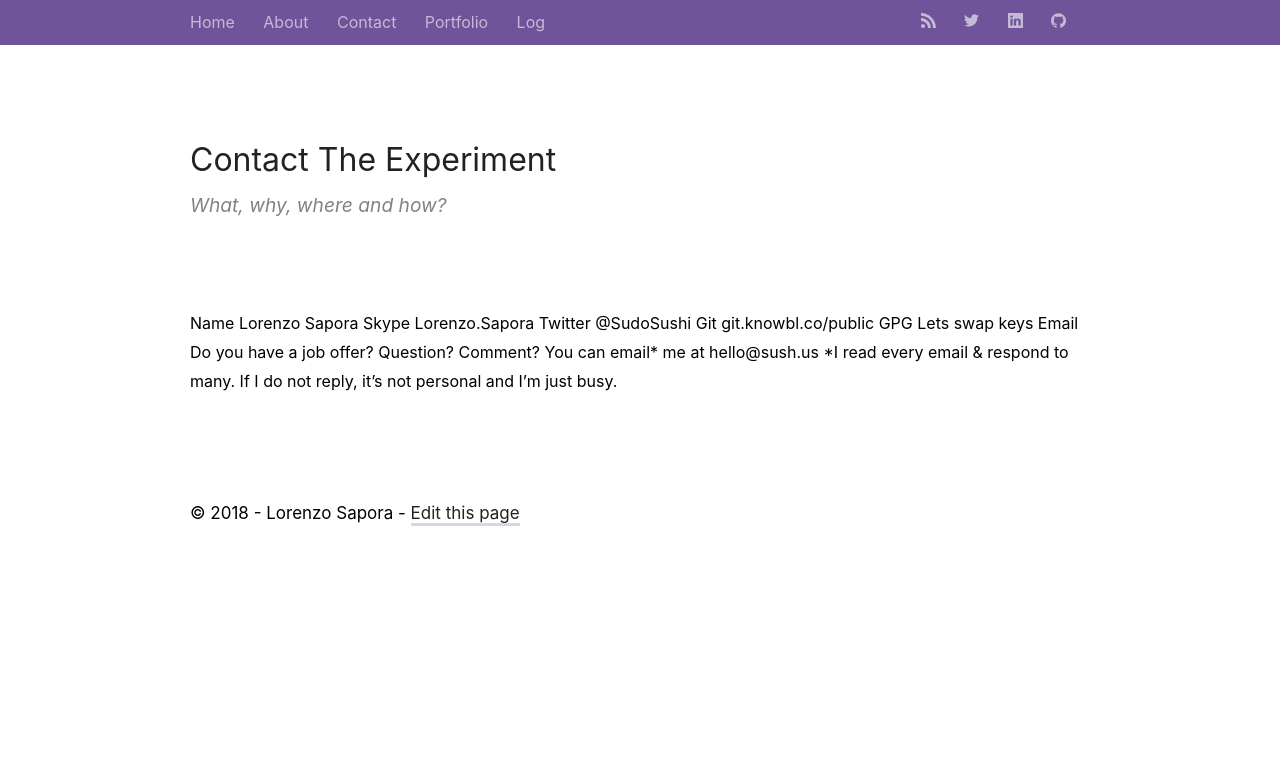
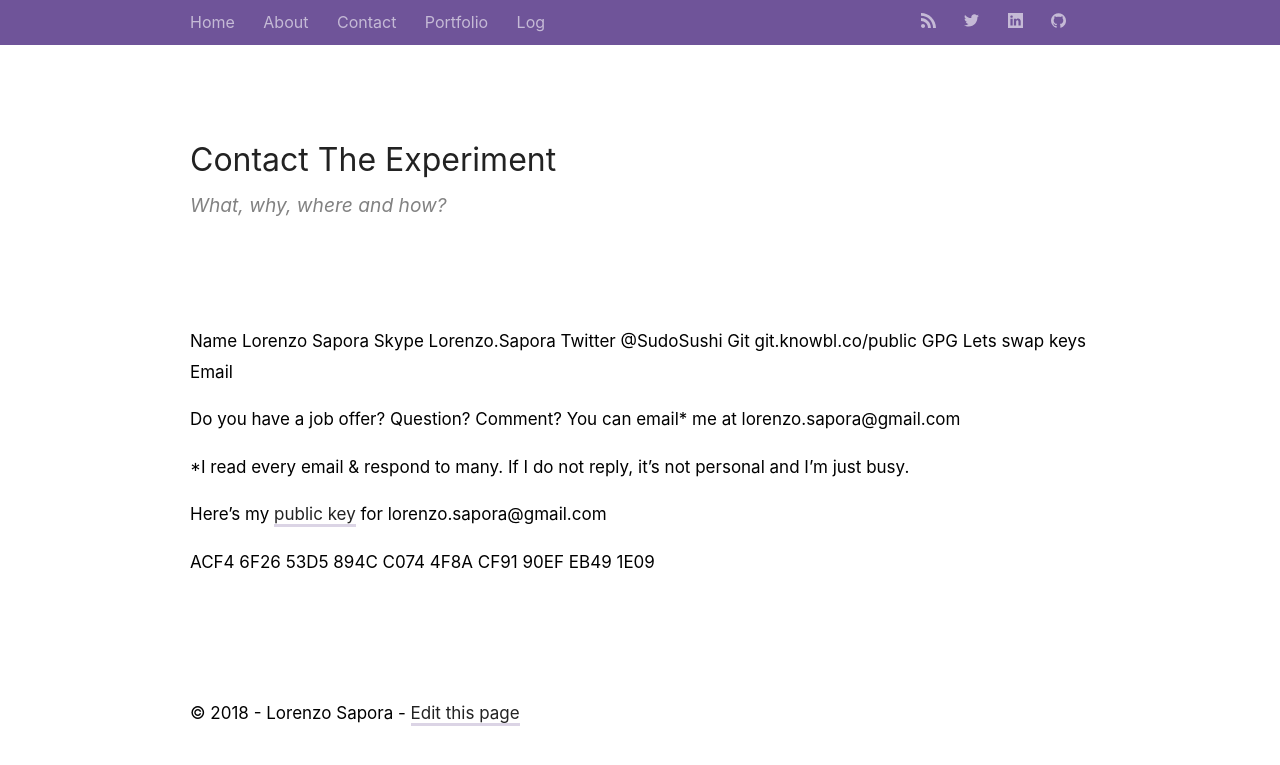
Before and after one commit to LorenzoSapora/sush-us, a Jekyll site: the page built from contact/index.md, in a window 1280 px wide. Shown: the top 765 px of the page. Built offline with Jekyll 4.4.1, drawn with Linux system fonts in a browser that asks for light colours.

Commit message:
Add global svg height

```diff
--- a/contact/index.html
+++ /dev/null
@@ -1,18 +0,0 @@
----
-layout: page
-main-title: Contact The Experiment
-sub-title: What, why, where and how?
-description: "TBC"
-keywords: "Development, Sush"
----
-
-Name Lorenzo Sapora
-Skype Lorenzo.Sapora
-Twitter @SudoSushi
-Git git.knowbl.co/public
-GPG Lets swap keys
-Email
-
-Do you have a job offer? Question? Comment? You can email* me at hello@sush.us
-
-*I read every email & respond to many. If I do not reply, it’s not personal and I’m just busy.
--- /dev/null
+++ b/contact/index.md
@@ -0,0 +1,23 @@
+---
+layout: page
+main-title: Contact The Experiment
+sub-title: What, why, where and how?
+description: "TBC"
+keywords: "Lorenzo Sapora, contact, gpg, public key, email"
+---
+
+Name Lorenzo Sapora
+Skype Lorenzo.Sapora
+Twitter @SudoSushi
+Git git.knowbl.co/public
+GPG Lets swap keys
+Email
+
+Do you have a job offer? Question? Comment? You can email* me at lorenzo.sapora@gmail.com
+
+*I read every email & respond to many. If I do not reply, it’s not personal and I’m just busy.
+
+Here's my <a href="https://sush.us/public.key">public key</a> for lorenzo.sapora@gmail.com
+
+ACF4 6F26 53D5 894C C074
+4F8A CF91 90EF EB49 1E09
--- a/css/styles.css
+++ b/css/styles.css
@@ -8,6 +8,7 @@
 p{font-size:17px}
 a{text-decoration:none;color:#222;border-bottom:3px solid #6F549940}
 a:hover{background:#6F549940}
+svg{height:100%}
 pre{display:block;margin-top:0;margin-bottom:1em;padding:1em;white-space:pre;white-space:pre-wrap;word-break:break-all;word-wrap:break-word;border:1px solid #e6e1dc;font-family:monospace!important}
 code{padding:.25em .5em;font-size:85%;color:#da4939;background-color:rgba(218,73,57,0.1)}
 h1{font-weight:400;margin:0 auto 0}
```
